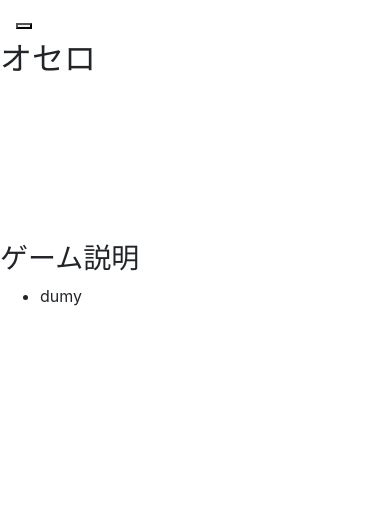
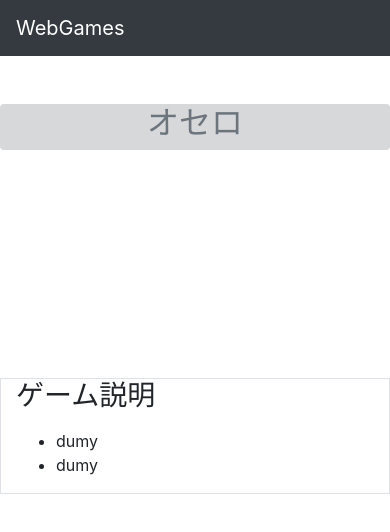
Before and after one commit to TheirStyles/WebGames, a plain HTML site: page client/othello.html in a window 390 px wide. Drawn offline with nearby package versions, Linux system fonts and the light colour scheme.

Commit message:
othello.html update

```diff
--- a/client/othello.html
+++ b/client/othello.html
@@ -16,52 +16,44 @@
 <body>
     <div id="page">
 
-        <header>
-            <nav class="navbar navbar-default">
-                <div class="navbar-header">
-                    <button type="button" class="navbar-toggle" data-toggle="collapse" data-target="#gnavi">
-                    <span class="sr-only">メニュー</span>
-                    <span class="icon-bar"></span>
-                    <span class="icon-bar"></span>
-                    <span class="icon-bar"></span>
-                    </button>
+        <!--ナビゲーションバー-->
+        <nav class="navbar navbar-dark bg-dark">
+            <a href="./othello.html" class="navbar-brand">WebGames</a>
+        </nav>
+
+        <!--トップ-->
+        <section class="container mt-5 mx-auto">
+            <div class="row">
+                <!--余白-->
+                <div class="col-md-1"></div>
+                <!--タイトル-->
+                <div class="col-md-10 alert-dark rounded text-center">
+                    <h2 class="text-secondary">オセロ</h2>
                 </div>
-                <div id="gnavi" class="collapse navbar-collapse">
-                    <ul class="nav navbar-nav">
-                    <li><a href="">Link1</a></li>
-                    <li><a href="">Link2</a></li>
-                    <li><a href="">Link3</a></li>
-                    </ul>
-                </div>
-            </nav>
-        </header>
+            </div>
+        </section>
 
-        <div id="content">
-            <div id="main">
-                <!--ゲームタイトル-->
-                <h2>オセロ</h2>
-
-                <!--ゲーム領域-->
-                <div id="gameArea">
-
-                    <!--ゲーム表示-->
-                    <div id="gameBoard">
-                        <!--ゲーム表示-->
-                        <canvas id="canvas"></canvas>
-                    </div>
-
-                    <!--ゲーム説明-->
-                    <div id="howToPlay">
-                        <section>
-                            <h3>ゲーム説明</h3>
-                            <ul>
-                                <li>dumy</li>
-                            </ul>
-                        </section>
+        <!--ゲームメイン-->
+        <section class="container mt-5 mx-auto">
+            <div class="row">
+                <!--余白-->
+                <div class="col-md-1"></div>
+                <!--ゲーム表示-->
+                <canvas id="canvas" class="col-md-7" class="border"></canvas>
+                <!--ゲーム説明-->
+                <div class="col-md-3 border">
+                    <header>
+                        <h3>ゲーム説明</h3>
+                    </header>
+                    <div class="mt-3">
+                        <ul>
+                            <li>dumy</li>
+                            <li>dumy</li>
+                        </ul>
                     </div>
                 </div>
             </div>
-        </div>
+        </section>
 
     </div>
 
```
